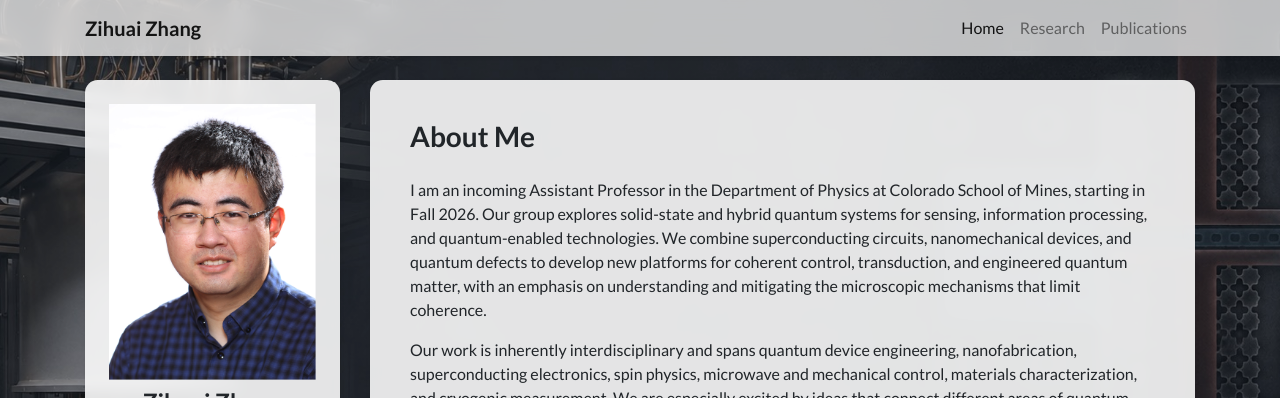
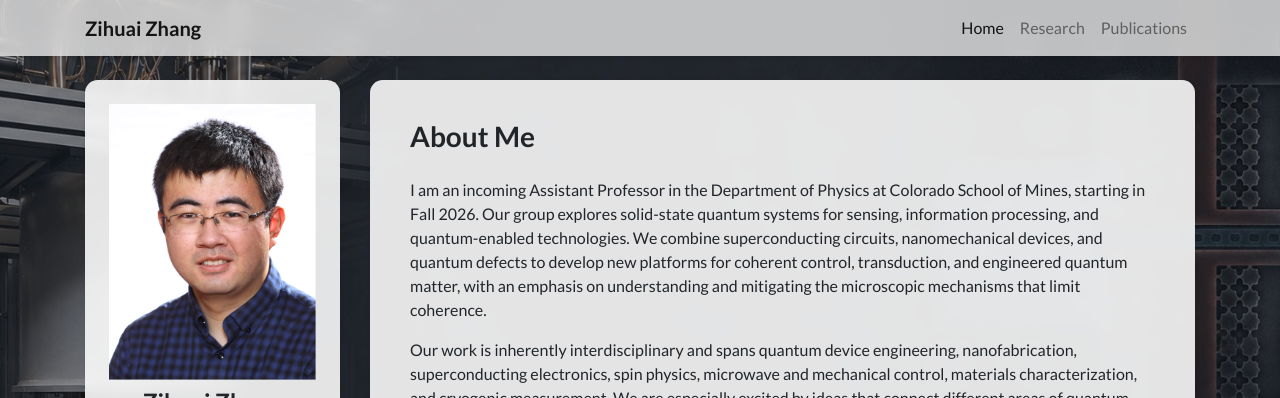
Before and after one commit to zihuaiz/zihuaiz.github.io, a Jekyll site: the page built from index_backup.html, in a window 1280 px wide. Shown: the top 398 px of the page. Built offline with Jekyll 4.4.1, drawn with Linux system fonts in a browser that asks for light colours; nearby versions of some CDN libraries; a style sheet for code colours, icons or effects is not loaded.

Commit message:
Update profile.yml

```diff
--- a/_data/profile.yml
+++ b/_data/profile.yml
@@ -22,7 +22,7 @@ orcid: 0000-0001-7999-9790
 short_bio_text_justify: false
 short_bio: >-
   <p>
-    I am an incoming Assistant Professor in the Department of Physics at Colorado School of Mines, starting in Fall 2026. Our group explores solid-state and hybrid quantum systems for sensing, information processing, and quantum-enabled technologies. We combine superconducting circuits, nanomechanical devices, and quantum defects to develop new platforms for coherent control, transduction, and engineered quantum matter, with an emphasis on understanding and mitigating the microscopic mechanisms that limit coherence.
+    I am an incoming Assistant Professor in the Department of Physics at Colorado School of Mines, starting in Fall 2026. Our group explores solid-state quantum systems for sensing, information processing, and quantum-enabled technologies. We combine superconducting circuits, nanomechanical devices, and quantum defects to develop new platforms for coherent control, transduction, and engineered quantum matter, with an emphasis on understanding and mitigating the microscopic mechanisms that limit coherence.
   </p>
   <p>
     Our work is inherently interdisciplinary and spans quantum device engineering, nanofabrication, superconducting electronics, spin physics, microwave and mechanical control, materials characterization, and cryogenic measurement. We are especially excited by ideas that connect different areas of quantum science, engineering, and materials physics.
```
